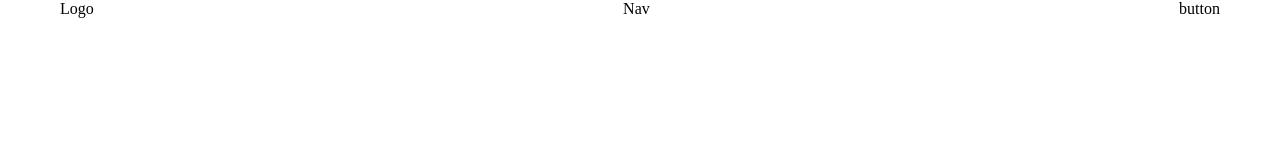
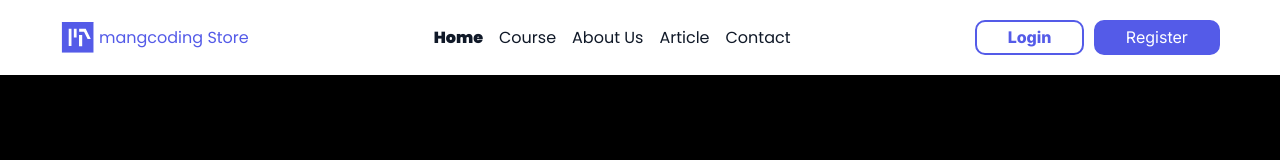
Before and after one commit to eidabdallah/landingPageCompleted, a plain HTML site: page index.html in a window 1280 px wide. Drawn offline with Linux system fonts and the light colour scheme.

Commit message:
create header

```diff
--- a/assets/css/base.css
+++ b/assets/css/base.css
@@ -4,7 +4,7 @@
     padding: 0;
 }
 :root {
-    --mainColot :#545BE8;
+    --mainColor :#545BE8;
     --mainFont : "Poppins",sans-serif;
     --subFont : "Inter",sans-serif;
 }
--- a/assets/css/main.css
+++ b/assets/css/main.css
@@ -1 +1,60 @@
 @import './base.css';
+
+body {
+    font-family: var(--mainFont);
+    background-color: black;
+}
+
+/* Header Section */
+.header {
+    background-color: #FFF;
+    padding: 20px 0;
+}
+
+.header .logo {
+    display: flex;
+    align-items: center;
+    gap: 4px;
+}
+
+.header .logo img {
+    width: 35px;
+}
+
+.header .logo a {
+    color: var(--mainColor);
+}
+
+.nav ul {
+    display: flex;
+    gap: 16px;
+}
+
+.nav ul li a {
+    color: #101928;
+}
+.active{
+    font-weight: 900;
+}
+.auth {
+    display: flex;
+    gap: 10px;
+    align-items: center;
+}
+.auth a {
+    font-family: var(--subFont);
+    border-radius: 10px;
+    padding: 5.354px 30.1811px;
+}
+
+.auth .login {
+    border: 2px solid var(--mainColor);
+    color: var(--mainColor);
+    font-weight: 800;
+}
+
+.auth .register {
+   color: #FFF;
+   background-color: var(--mainColor);
+   border: 2px solid var(--mainColor);
+}
--- a/index.html
+++ b/index.html
@@ -1,20 +1,47 @@
 <!DOCTYPE html>
 <html lang="en">
+
 <head>
-    <meta charset="UTF-8">
-    <meta name="viewport" content="width=device-width, initial-scale=1.0">
+    <meta charset="UTF-8" />
+    <meta name="viewport" content="width=device-width, initial-scale=1.0" />
     <title>mangcoding Store</title>
-    <link rel="stylesheet" href="./assets/css/main.css">
+    <link rel="stylesheet" href="./assets/css/main.css" />
 </head>
+
 <body>
     <header class="header">
         <div class="container">
             <div class="row">
-                <div class="logo">Logo</div>
-                <nav class="nav">Nav</nav>
-                <div class="auth">button</div>
+                <div class="logo">
+                    <img src="./assets/img/Logo.svg" />
+                    <a href="#">mangcoding Store</a>
+                </div>
+                <nav class="nav">
+                    <ul>
+                        <li>
+                            <a href="#" class="active">Home</a>
+                        </li>
+                        <li>
+                            <a href="#">Course</a>
+                        </li>
+                        <li>
+                            <a href="#">About Us</a>
+                        </li>
+                        <li>
+                            <a href="#">Article</a>
+                        </li>
+                        <li>
+                            <a href="#">Contact</a>
+                        </li>
+                    </ul>
+                </nav>
+                <div class="auth">
+                    <a href="#" class="login">Login</a>
+                    <a href="#" class="register">Register</a>
+                </div>
             </div>
         </div>
-     </header>
+    </header>
 </body>
+
 </html>
```
Also changed, not shown: assets/img/Logo.svg (added).
